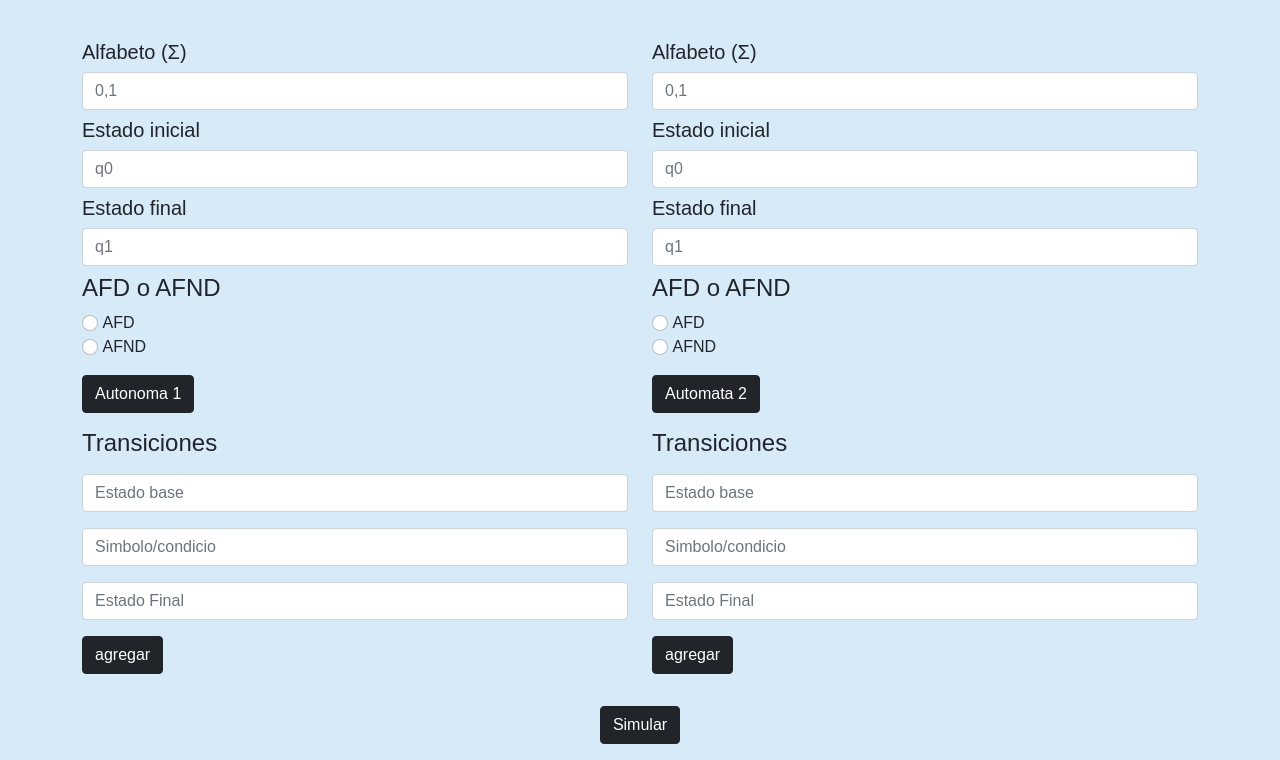
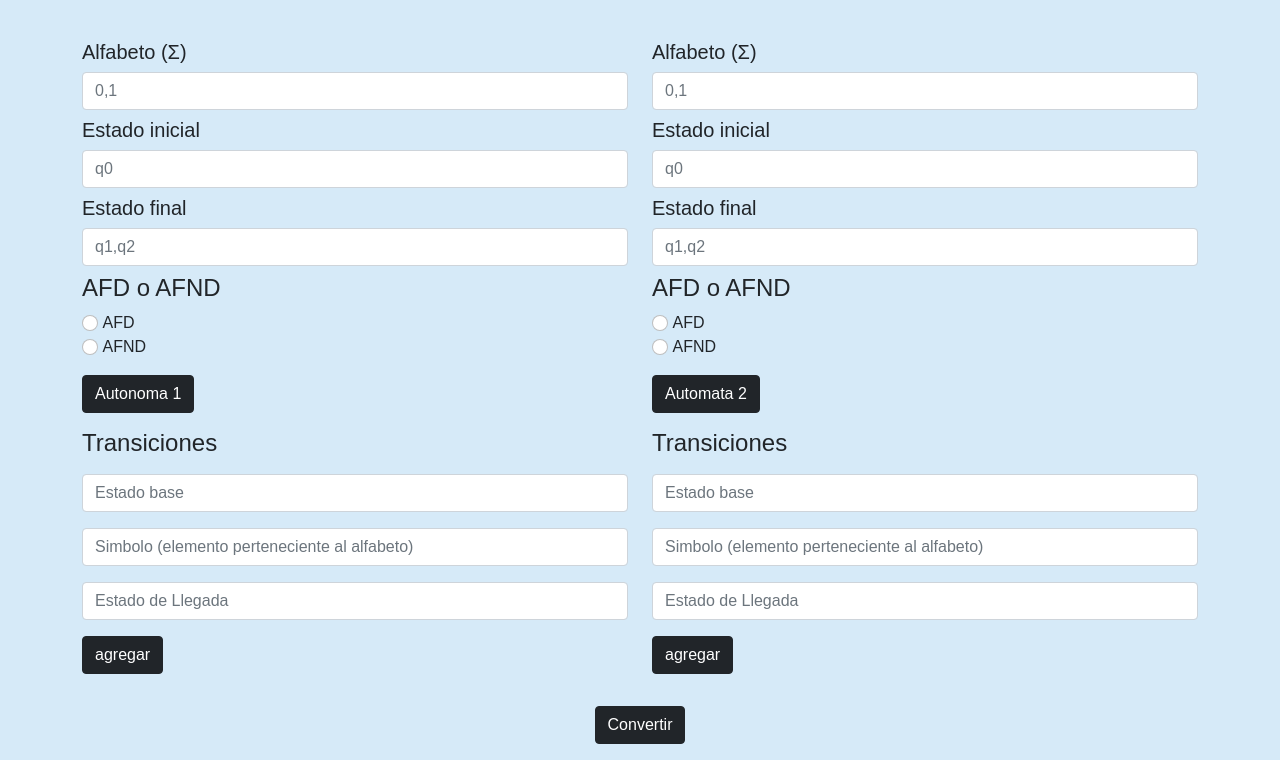
Before and after one commit to GRUPO-4-GRAFOS/GLF-2021s2-Trabajo2-Entrega-Grupo4, a PHP site: page / in a window 1280 px wide. Shown: the part 592-1352 px from the top of the page. Run offline with PHP 8.4, Linux system fonts and the light colour scheme.

Commit message:
modificacion de .php agregar validaciones

```diff
--- a/Integrantes.php
+++ b/Integrantes.php
@@ -36,7 +36,7 @@
           </div>
           <ul class="navbar-nav me-auto mb-2 mb-lg-0">
             <li class="nav-item">
-              <a class="nav-link link-success active" href="./index.html">
+              <a class="nav-link link-success active" href="./index.php">
                 Volver
               </a>
             </li>
--- a/assets/js/validaciones.js
+++ b/assets/js/validaciones.js
@@ -13,12 +13,12 @@ const validacionesAutomata = (
     alert('El campo alfabeto es requerido');
     return false;
   }
-  if (alfabeto.legth > 1){
+  if (alfabeto.length > 1){
    if (!alfabeto.includes(',')) {
     peticionWarning('EL usuario olvido una coma en el campo:', 'alfabeto');
     alert('poner una coma para separa el alfabeto');
     return false;
-  }
+    }
   }
 
   if (estadoInicial === '') {
@@ -26,11 +26,23 @@ const validacionesAutomata = (
     alert('El campo Estado Inicial es requerido');
     return false;
   }
+  if (estadoInicial.length > 1){
+     peticionWarning('EL usuario agrego mas de un estado inicial en el campo:', 'Estado Inicial');
+     alert('Solo se permite un estado inicial');
+     return false;
+   }
   if (estadoFinal === '') {
     peticionWarning(msg, 'Estado Final');
     alert('El campo Estado Final es requerido');
     return false;
   }
+  if (estadoFinal.length > 1){
+    if (!estadoFinal.includes(',')) {
+     peticionWarning('EL usuario olvido una coma en el campo:', 'Estado Final');
+     alert('poner una coma para separa el Estado Final');
+     return false;
+     }
+   }
   if (afd === afnd) {
     peticionWarning(msg, 'AFD o AFND');
     alert('por favor selecciones una opcion: AFD o AFND');
--- a/index.php
+++ b/index.php
@@ -37,7 +37,7 @@
           </div>
           <ul class="navbar-nav me-auto mb-2 mb-lg-0">
             <li class="nav-item">
-              <a class="nav-link link-success active" href="./Integrantes.html">
+              <a class="nav-link link-success active" href="./Integrantes.php">
                 Integrantes
               </a>
             </li>
@@ -86,7 +86,7 @@
             <input
               class="form-control my-2"
               type="text"
-              placeholder="q1"
+              placeholder="q1,q2"
               id="campo_estadoFinal"
             />
             <h4>AFD o AFND</h4>
@@ -116,8 +116,8 @@
           <h4>Transiciones</h4>
             <form id="transiciones-automata1">
               <input type="text" id="estado_Inicial" class="form-control my-3" placeholder="Estado base" />
-              <input type="text" id="simbolo" class="form-control my-3" placeholder="Simbolo/condicio" />
-              <input type="text" id="estado_final" class="form-control my-3" placeholder="Estado Final" />
+              <input type="text" id="simbolo" class="form-control my-3" placeholder="Simbolo (elemento perteneciente al alfabeto)" />
+              <input type="text" id="estado_final" class="form-control my-3" placeholder="Estado de Llegada" />
               <input type="submit" class="btn btn-dark mb-3" value="agregar" id="transiciones1"/>
             </form>
         </div>
@@ -142,7 +142,7 @@
             <input
               class="form-control my-2"
               type="text"
-              placeholder="q1"
+              placeholder="q1,q2"
               id="campo_estadoFinal"
             />
             <h4>AFD o AFND</h4>
@@ -172,8 +172,8 @@
           <h4>Transiciones</h4>
             <form id="transiciones-automata2">
               <input type="text" id="estado_Inicial" class="form-control my-3" placeholder="Estado base" />
-              <input type="text" id="simbolo" class="form-control my-3" placeholder="Simbolo/condicio" />
-              <input type="text" id="estado_final" class="form-control my-3" placeholder="Estado Final" />
+              <input type="text" id="simbolo" class="form-control my-3" placeholder="Simbolo (elemento perteneciente al alfabeto)" />
+              <input type="text" id="estado_final" class="form-control my-3" placeholder="Estado de Llegada" />
               <input type="submit" class="btn btn-dark mb-3" value="agregar" id="transiciones2"/>
             </form>
         </div>
@@ -181,11 +181,11 @@
       <!--fin de la row-->
       <div class="text-center my-3">
         <button
-          id="bt_simular"
+          id="bt_convertir"
           class="btn btn-default btn-dark btn-large"
           type="button"
         >
-          Simular
+          Convertir
         </button>
       </div>
     </div>
```
Also changed, not shown: 1 other file.
